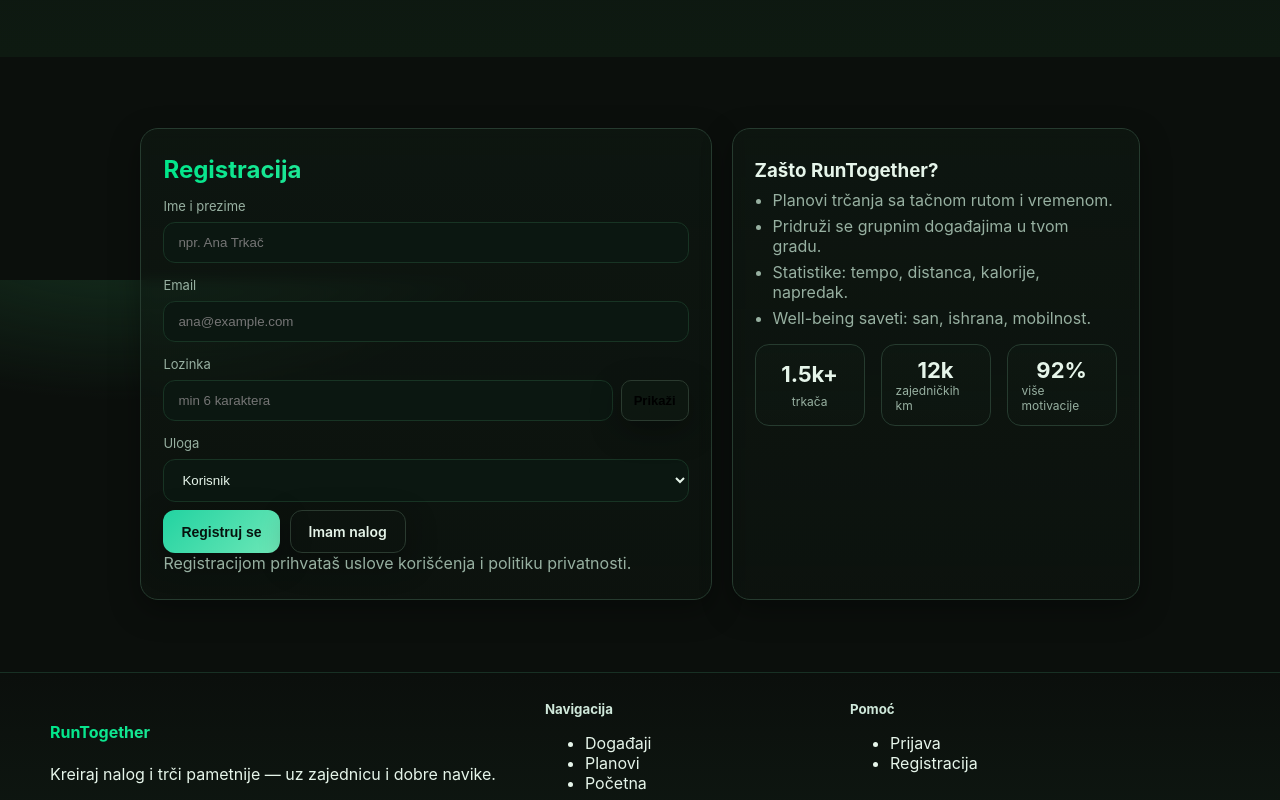
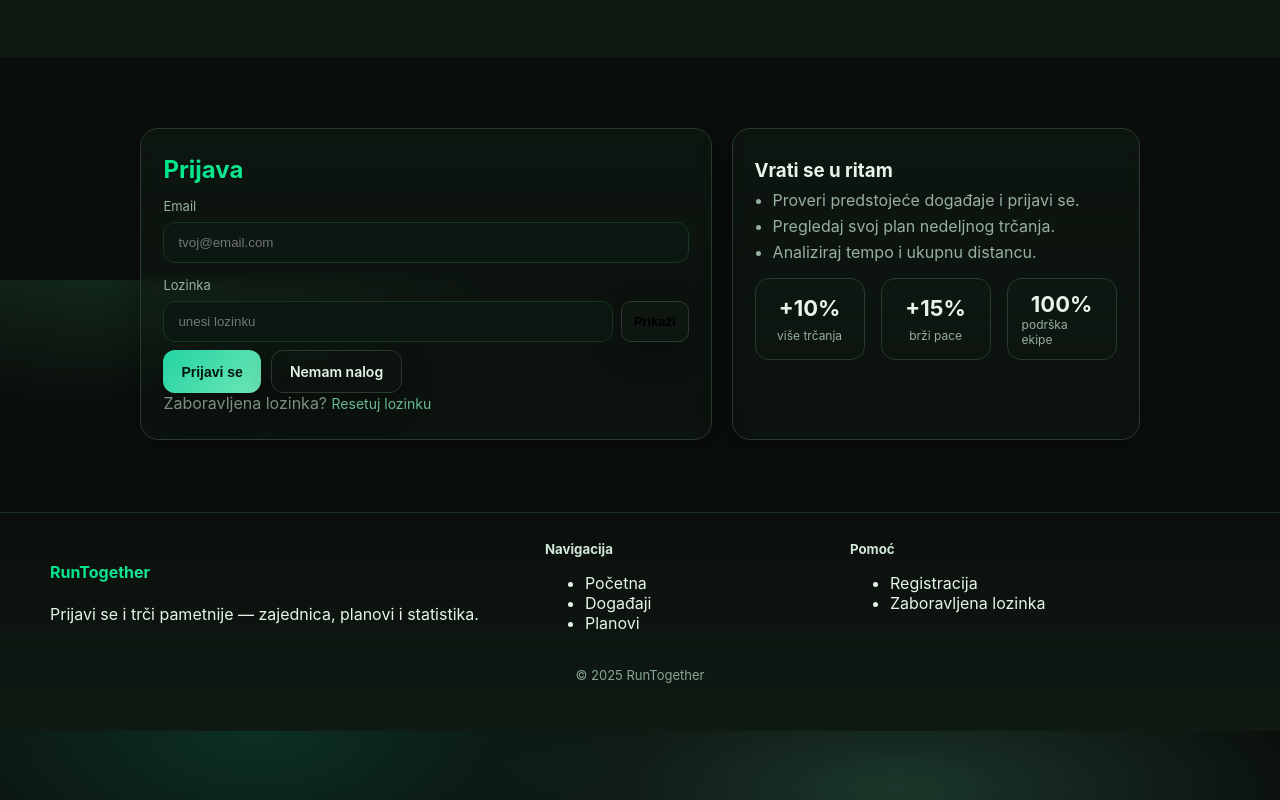
Before and after one commit to elab-development/internet-tehnologije-2024-projekat-app_partnerizatrcanje_2022_1042, a React (Create React App) app in the folder front/: page / in a window 1280 px wide. Shown: the part 520-1320 px from the top of the page. Built offline with nearby package versions, Linux system fonts and the light colour scheme.

Commit message:
stranica za login

```diff
--- a/front/src/App.js
+++ b/front/src/App.js
@@ -2,10 +2,12 @@ import logo from './logo.svg';
 import './App.css';
 import Home from './pages/Home';
 import Register from './pages/Register';
+import Login from './pages/Login';
 
 function App() {
   return (
      <>
+     <Login></Login>
       <Register></Register>
       <Home></Home>
 
--- /dev/null
+++ b/front/src/pages/Login.jsx
@@ -0,0 +1,184 @@
+import React, { useEffect, useState } from "react";
+import axios from "axios";
+import "./home.css";
+import "./register.css"; // reuse stilova za formu/kartice
+
+export default function Login() {
+  const [form, setForm] = useState({ email: "", password: "" });
+  const [showPass, setShowPass] = useState(false);
+  const [loading, setLoading] = useState(false);
+  const [errors, setErrors] = useState({});
+  const [message, setMessage] = useState("");
+
+  useEffect(() => {
+    const els = document.querySelectorAll(".reveal");
+    const io = new IntersectionObserver(
+      (entries) => entries.forEach((e) => e.isIntersecting && e.target.classList.add("in")),
+      { threshold: 0.12 }
+    );
+    els.forEach((el) => io.observe(el));
+    return () => io.disconnect();
+  }, []);
+
+  const onChange = (e) => {
+    setForm((f) => ({ ...f, [e.target.name]: e.target.value }));
+    setErrors((errs) => ({ ...errs, [e.target.name]: undefined }));
+  };
+
+  const submit = async (e) => {
+    e.preventDefault();
+    setLoading(true);
+    setErrors({});
+    setMessage("");
+
+    try {
+      // axios.defaults.baseURL = 'http://localhost:8000'; // po potrebi
+      const res = await axios.post("/api/login", form);
+      const { token, user } = res.data || {};
+      if (token) localStorage.setItem("token", token);
+      setMessage(`Dobrodošao/la nazad, ${user?.name || "trkaču"}!`);
+      // window.location.href = "/run-events"; // ili tvoj dashboard
+    } catch (err) {
+      if (err.response?.status === 422) {
+        setErrors(err.response.data.errors || {});
+      } else if (err.response?.data?.message) {
+        setMessage(err.response.data.message);
+      } else {
+        setMessage("Greška pri prijavi. Pokušaj ponovo.");
+      }
+    } finally {
+      setLoading(false);
+    }
+  };
+
+  return (
+    <main className="hp auth-page">
+      {/* HERO */}
+      <section className="hero">
+        <div className="hero__bg" />
+        <div className="hero__content">
+          <div className="brand reveal">
+            <span className="brand__tag">RUN • CONNECT • THRIVE</span>
+            <h1 className="brand__title">
+              Prijavi se i <span className="grad">nastavi gde si stao/la</span>
+            </h1>
+            <p className="brand__lead">
+              Pristupi planovima, događajima i ličnoj statistici — sve na jednom mestu.
+            </p>
+          </div>
+        </div>
+      </section>
+
+      {/* FORM */}
+      <section className="section reveal">
+        <div className="auth">
+          <form className="card auth__card" onSubmit={submit} noValidate>
+            <h2 className="grad auth__title">Prijava</h2>
+
+            {/* Email */}
+            <label className="fld">
+              <span>Email</span>
+              <input
+                name="email"
+                type="email"
+                placeholder="tvoj@email.com"
+                value={form.email}
+                onChange={onChange}
+                required
+              />
+              {errors.email && <small className="err">{errors.email[0]}</small>}
+            </label>
+
+            {/* Lozinka */}
+            <label className="fld">
+              <span>Lozinka</span>
+              <div className="fld__pass">
+                <input
+                  name="password"
+                  type={showPass ? "text" : "password"}
+                  placeholder="unesi lozinku"
+                  value={form.password}
+                  onChange={onChange}
+                  required
+                />
+                <button
+                  type="button"
+                  className="btn btn--tiny fld__toggle"
+                  onClick={() => setShowPass((v) => !v)}
+                  aria-label="Prikaži/sakrij lozinku"
+                >
+                  {showPass ? "Sakrij" : "Prikaži"}
+                </button>
+              </div>
+              {errors.password && <small className="err">{errors.password[0]}</small>}
+            </label>
+
+            {message && <div className="note">{message}</div>}
+
+            <div className="auth__actions">
+              <button className="btn btn--primary" disabled={loading}>
+                {loading ? "Prijavljujem..." : "Prijavi se"}
+              </button>
+              <a href="/register" className="btn btn--ghost">Nemam nalog</a>
+            </div>
+
+            <p className="auth__tos" style={{opacity:.8}}>
+              Zaboravljena lozinka? <a className="link" href="/forgot">Resetuj lozinku</a>
+            </p>
+          </form>
+
+          {/* Info panel */}
+          <aside className="auth__aside card">
+            <h3>Vrati se u ritam</h3>
+            <ul className="bullets">
+              <li>Proveri predstojeće događaje i prijavi se.</li>
+              <li>Pregledaj svoj plan nedeljnog trčanja.</li>
+              <li>Analiziraj tempo i ukupnu distancu.</li>
+            </ul>
+
+            <div className="auth__highlights">
+              <div className="hl">
+                <strong>+10%</strong>
+                <span>više trčanja</span>
+              </div>
+              <div className="hl">
+                <strong>+15%</strong>
+                <span>brži pace</span>
+              </div>
+              <div className="hl">
+                <strong>100%</strong>
+                <span>podrška ekipe</span>
+              </div>
+            </div>
+          </aside>
+        </div>
+      </section>
+
+      {/* FOOTER */}
+      <footer className="footer">
+        <div className="footer__grid">
+          <div>
+            <h4 className="grad">RunTogether</h4>
+            <p>Prijavi se i trči pametnije — zajednica, planovi i statistika.</p>
+          </div>
+          <nav>
+            <h5>Navigacija</h5>
+            <ul>
+              <li><a href="/">Početna</a></li>
+              <li><a href="/run-events">Događaji</a></li>
+              <li><a href="/run-plans">Planovi</a></li>
+            </ul>
+          </nav>
+          <div>
+            <h5>Pomoć</h5>
+            <ul>
+              <li><a href="/register">Registracija</a></li>
+              <li><a href="/forgot">Zaboravljena lozinka</a></li>
+            </ul>
+          </div>
+        </div>
+        <p className="footer__copy">© {new Date().getFullYear()} RunTogether</p>
+      </footer>
+    </main>
+  );
+}
```
